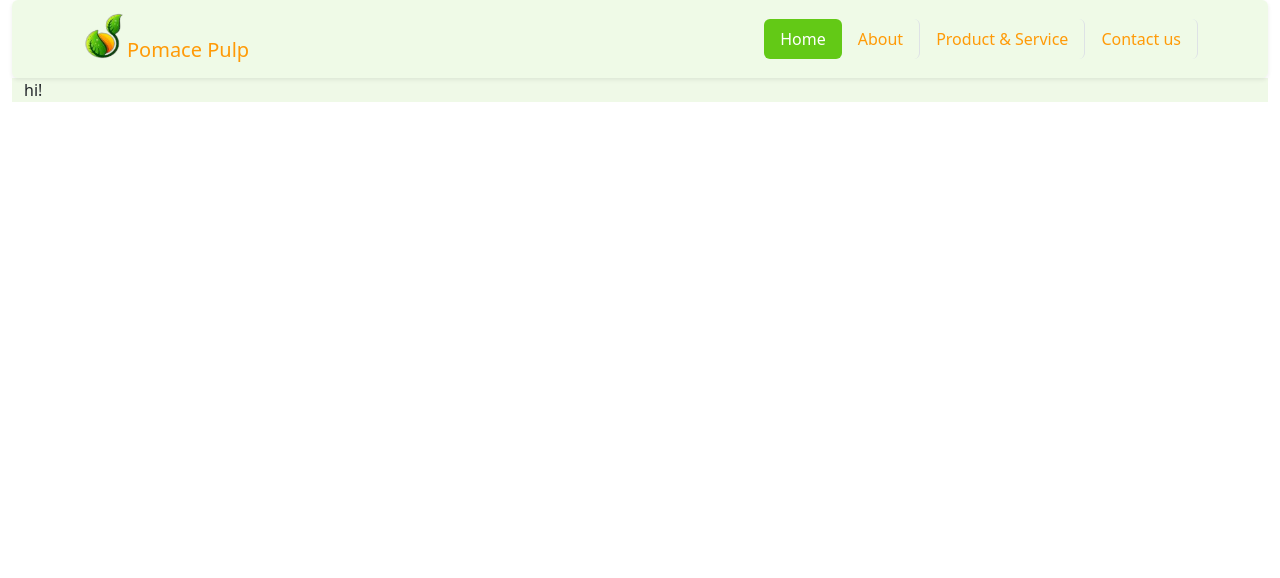
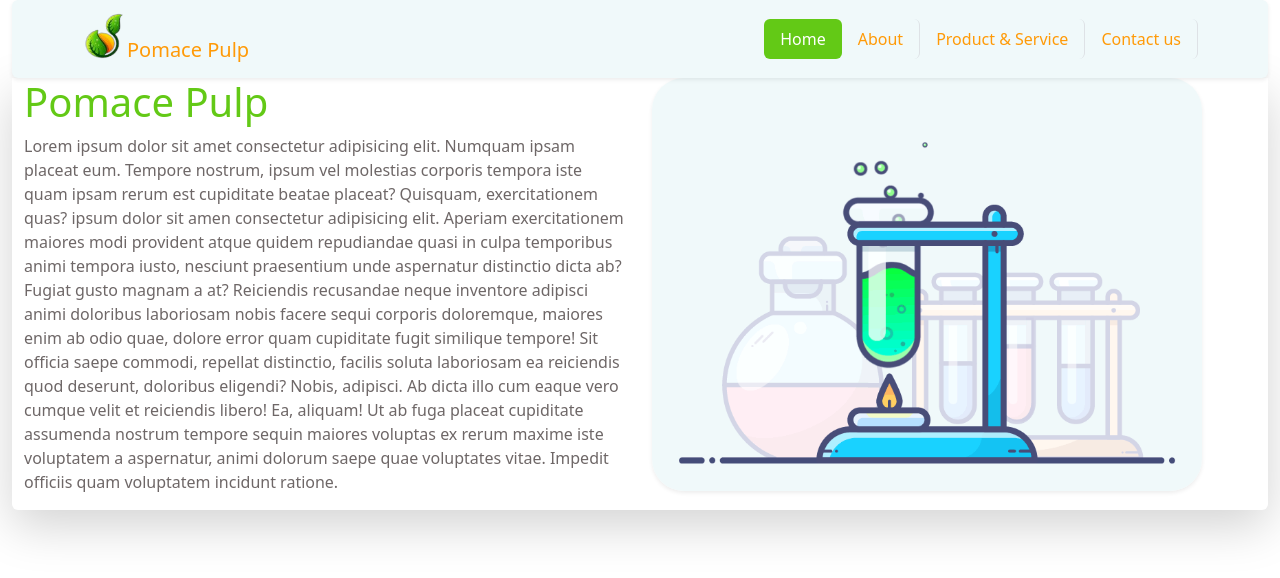
Before and after one commit to Qoperos/PomacePulp, a website: page index.html in a window 1280 px wide. Drawn offline with Linux system fonts and the light colour scheme.

Commit message:
body section modified

```diff
--- a/index.html
+++ b/index.html
@@ -7,9 +7,9 @@
     <title>Pomace Pulp</title>
     <link rel="stylesheet" href="./css/main.min.css">
 </head>
-<body class="MyGb bg-opacity-25">
+<body>
     <div class="container-fluid">
-        <nav class="navbar bg-secondary bg-opacity-10 shadow-sm rounded-2">
+        <nav class="navbar bg-veryLightBlue shadow-sm rounded-2">
             <div class="container">
                 <a class="navbar-brand text-primary" href="#"><img class="d-inline-block align-text-bottom" src="./image/logo.png" alt="logo" width="45" height="50">Pomace Pulp</a>
                 <ul class="nav nav-pills ">
@@ -21,9 +21,16 @@
             </div>
         </nav>
         <div class="container-fluid">
-            <div class="row bg-my-bg">
-                <div class="col-12 col-lg-6">
-                    hi!
+            <div class="row bg-white rounded-bottom shadow-lg">
+                <div class="col-12 col-lg-6 col-3">
+                   <h1 class="text-secondary">Pomace Pulp</h1>
+                   <p class="text-tx-col">Lorem ipsum dolor sit amet consectetur adipisicing elit. Numquam ipsam placeat eum. Tempore nostrum, ipsum vel molestias corporis tempora iste quam ipsam rerum est cupiditate beatae placeat? Quisquam, exercitationem quas? ipsum dolor sit amen consectetur adipisicing elit. Aperiam exercitationem maiores modi provident atque quidem repudiandae quasi in culpa temporibus animi tempora iusto, nesciunt praesentium unde aspernatur distinctio dicta ab?
+                   Fugiat gusto magnam a at? Reiciendis recusandae neque inventore adipisci animi doloribus laboriosam nobis facere sequi corporis doloremque, maiores enim ab odio quae, dolore error quam cupiditate fugit similique tempore!
+                   Sit officia saepe commodi, repellat distinctio, facilis soluta laboriosam ea reiciendis quod deserunt, doloribus eligendi? Nobis, adipisci. Ab dicta illo cum eaque vero cumque velit et reiciendis libero! Ea, aliquam!
+                   Ut ab fuga placeat cupiditate assumenda nostrum tempore sequin maiores voluptas ex rerum maxime iste voluptatem a aspernatur, animi dolorum saepe quae voluptates vitae. Impedit officiis quam voluptatem incidunt ratione.</p>
+                </div>
+                <div class="col-12 col-lg-6 col-lg-3 border-5">
+                    <img src="./image/lab.gif" width="550" class="rounded-5 shadow-sm" alt="laboratory gif">
                 </div>
             </div>
         </div>
--- a/sass/main.scss
+++ b/sass/main.scss
@@ -10,7 +10,10 @@ $secondary : #63C916;
 $custom-theme-colors: (
     "myDark": #f2ebfa,
     "lightGreen": rgba(64, 255, 143, 0.89),
-    "my-bg": #EFF9E7
+    "my-bg": #EFF9E7,
+    "veryLightBlue": #F0F9FA,
+    "white": white,
+    "tx-col": rgb(110, 103, 103),
 );
 
 //merge bootstrap's theme-color with the new one
```
Also changed, not shown: css/main.min.css, image/lab.gif (added), 1 other file.
